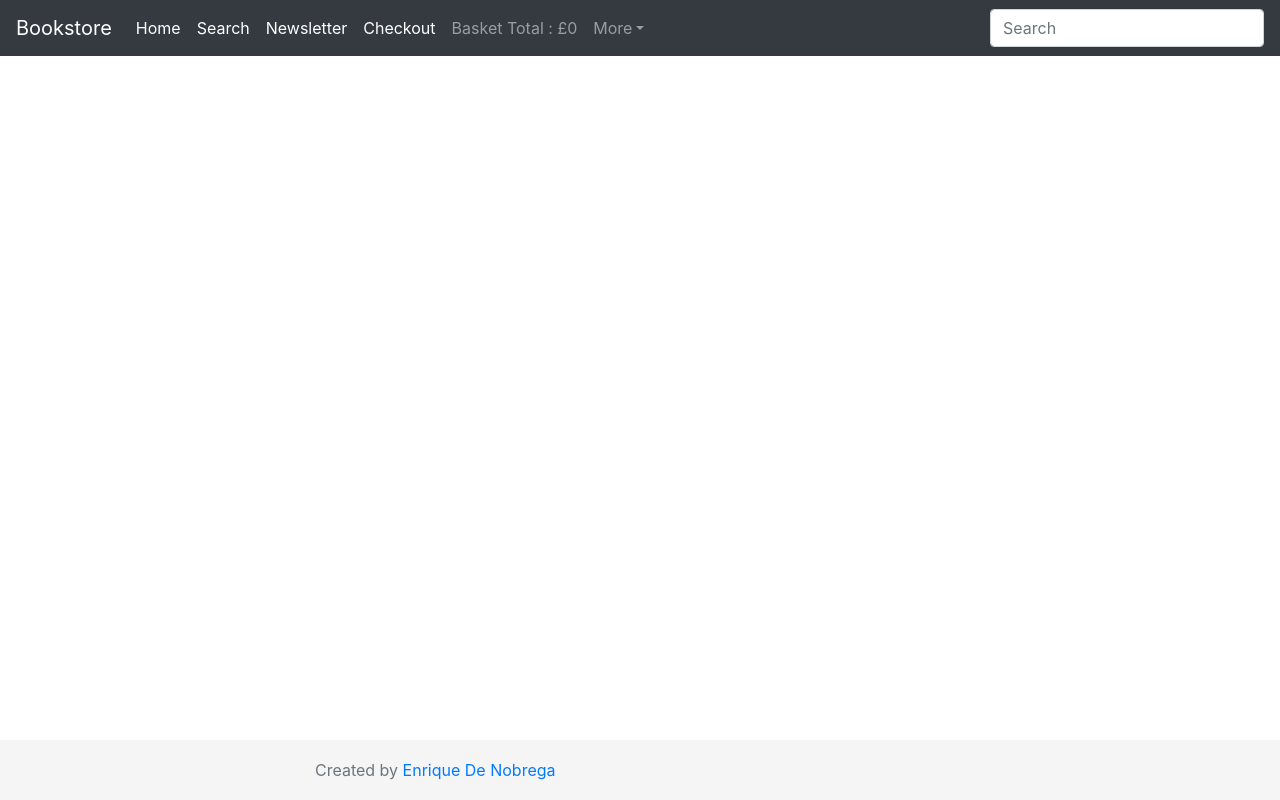
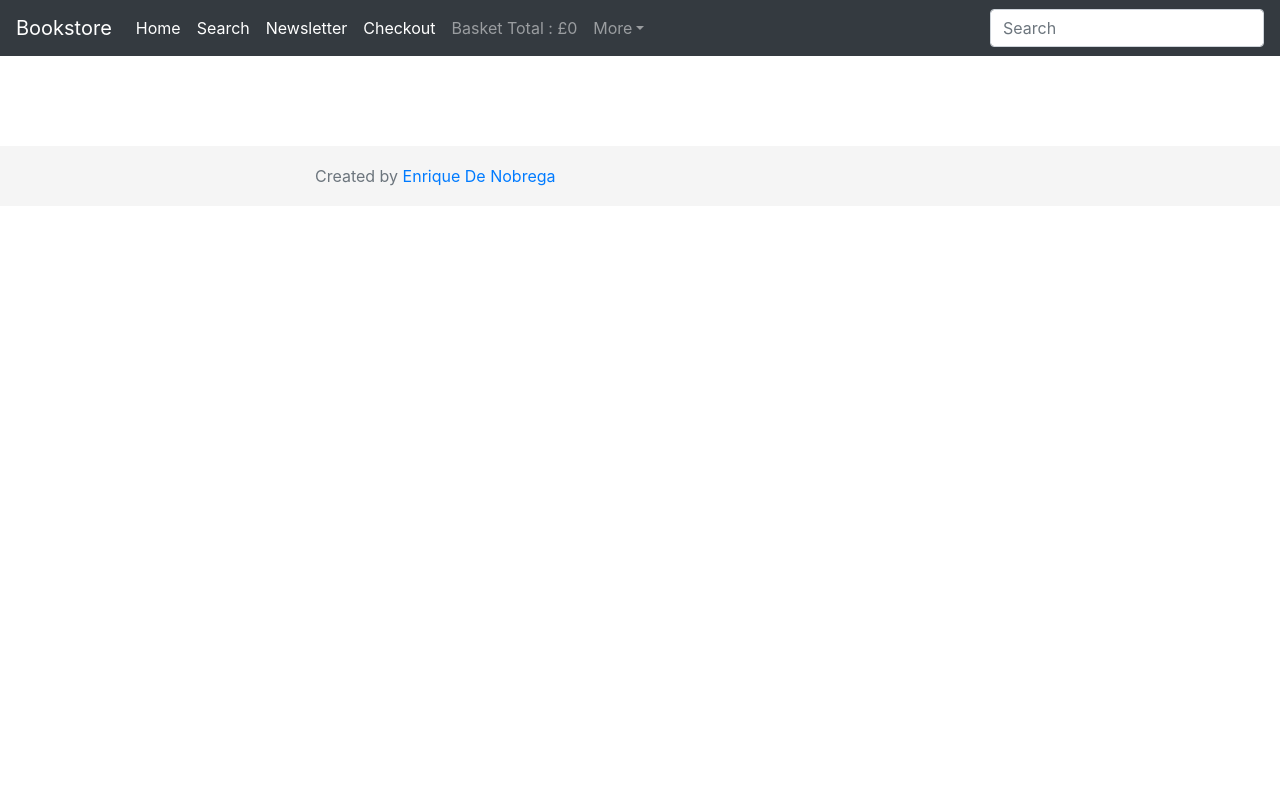
Before and after one commit to Code-Institute-Submissions/ecom-bookstore-5p, a Django app: page / in a window 1280 px wide. Run offline with Django 4.2, Linux system fonts and the light colour scheme; data that the repository does not hold is empty; some libraries are stand-ins or nearby versions.

Commit message:
Fixer footer styling

```diff
--- a/static/css/base.css
+++ b/static/css/base.css
@@ -9,12 +9,11 @@
 }
 
 .footer {
-    position: fixed;
-	bottom: 0;
 	width: 100%;
 	height: 60px;
 	line-height: 60px;
 	background-color: #f5f5f5;
+	margin-top: 40px;
 }
 
 .footer-container {
```
